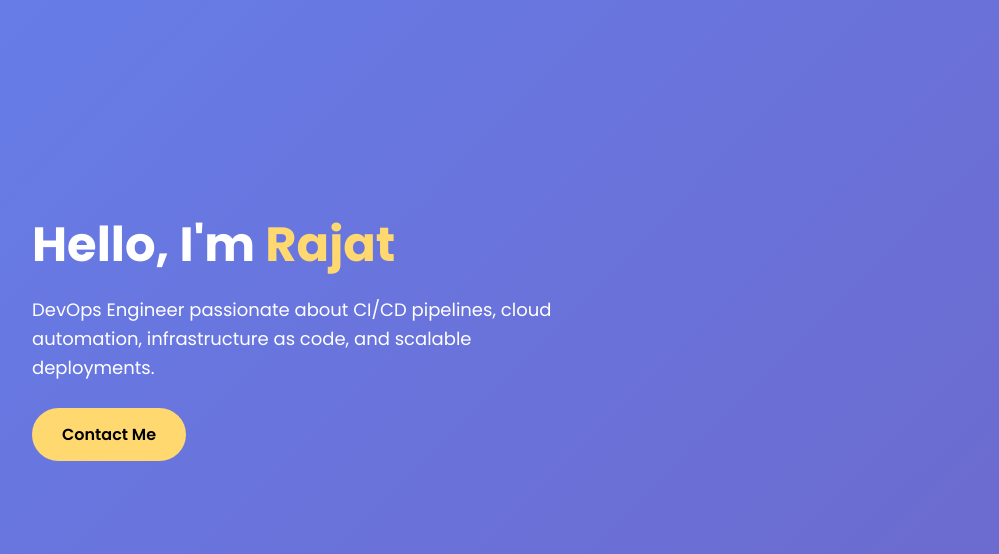
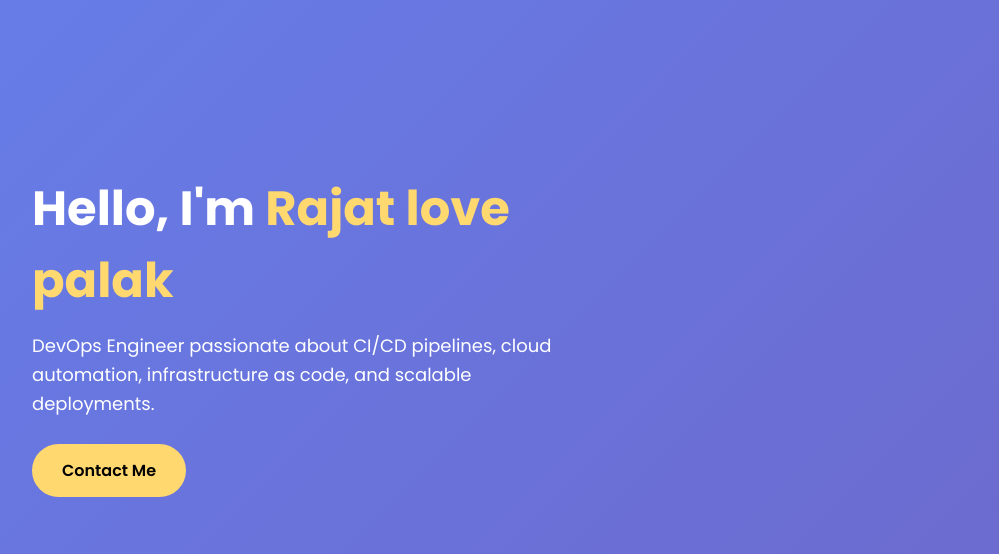
Before and after one commit to Rajat972/Terraformtest, a web app: page / in a window 1280 px wide. Shown: the part 65-619 px from the top of the page, without its empty margins (96-1095 px from the left). Run offline with its HTML, style and script files only (its server is not run), Linux system fonts and the light colour scheme; data that the repository does not hold is empty.

Commit message:
Update index.html

```diff
--- a/src/main/webapp/index.html
+++ b/src/main/webapp/index.html
@@ -212,7 +212,7 @@ function showContact() {
 <!-- Home -->
 <section id="home">
     <div class="home-text">
-        <h2>Hello, I'm <span>Rajat</span></h2>
+        <h2>Hello, I'm <span>Rajat love palak</span></h2>
         <p>
             DevOps Engineer passionate about CI/CD pipelines, cloud automation,
             infrastructure as code, and scalable deployments.
```
